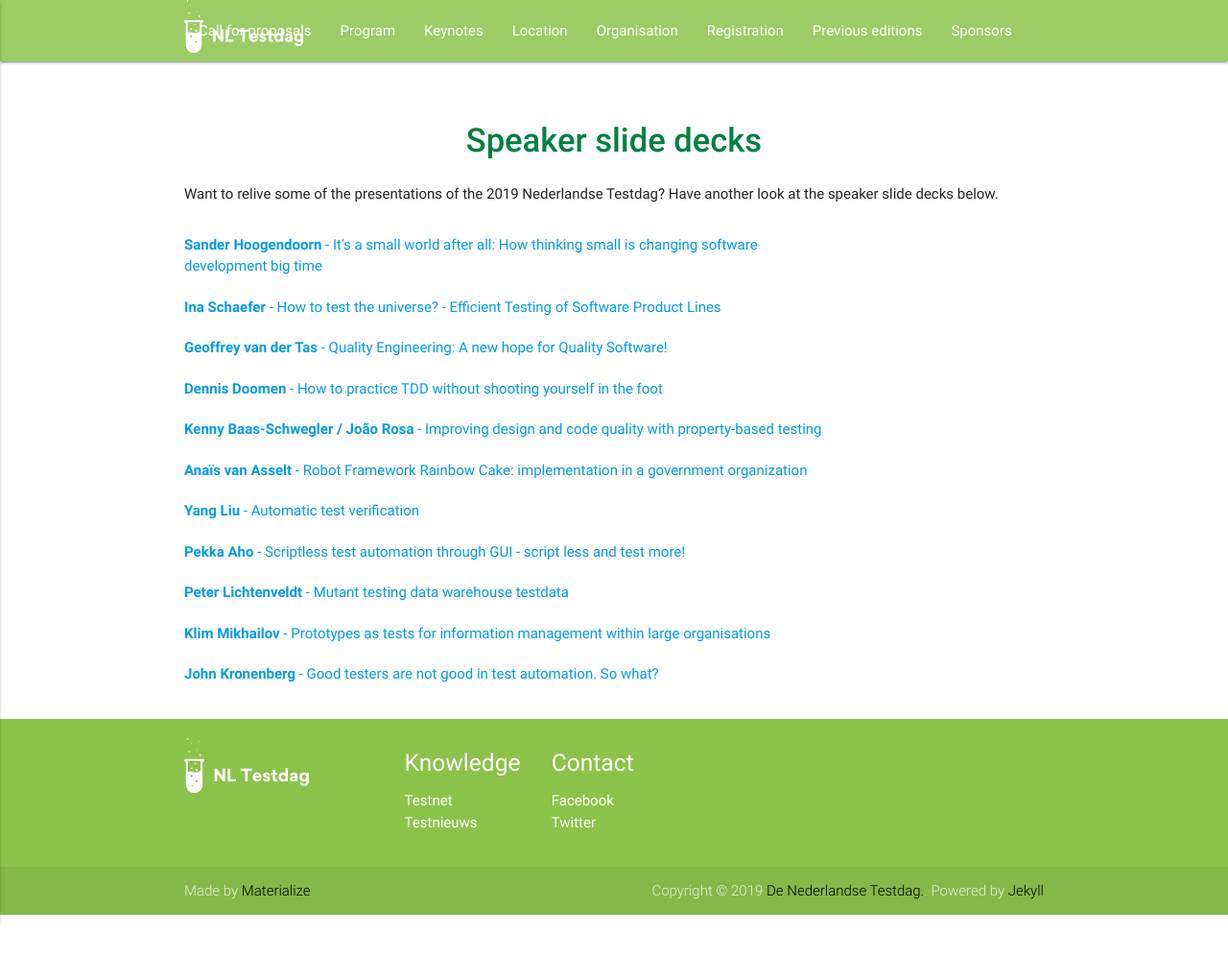
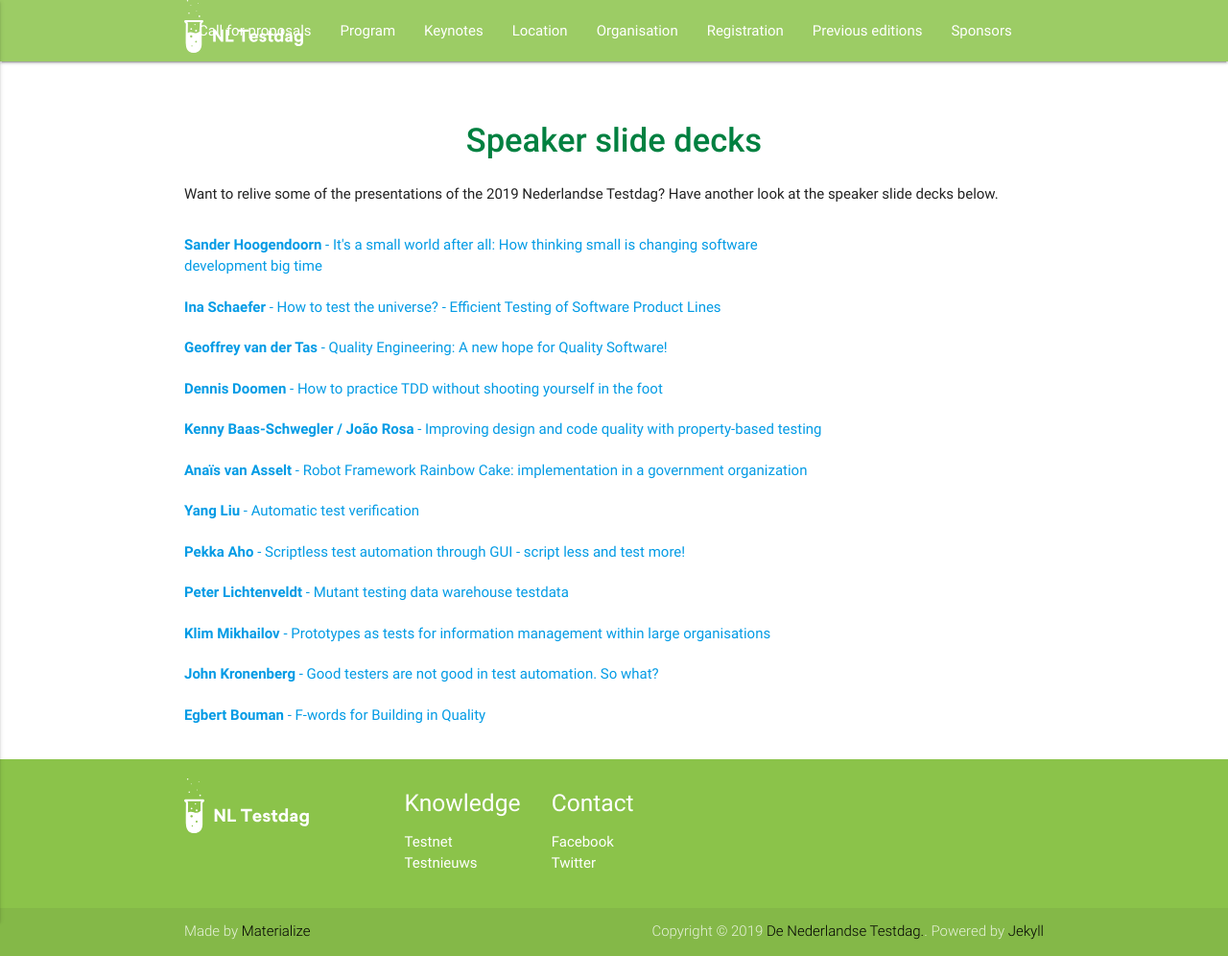
Before and after one commit to testdag2019/testdag2019.github.io, a Jekyll site: the page built from 07-slides.md, in a window 1280 px wide. Shown: the whole page at 96% size. Built offline with Jekyll 4.4.1, drawn with Linux system fonts in a browser that asks for light colours; before the commit the page ends 953 px from its top, so only the background shows below that.

Commit message:
Added slide deck for Egbert

```diff
--- a/07-slides.md
+++ b/07-slides.md
@@ -42,4 +42,7 @@ Want to relive some of the presentations of the 2019 Nederlandse Testdag? Have a
 		<div class="row">
         	<div class="col s9 left-align"><a href="/pdf/john_kronenberg.pdf" target="_blank"><b>John Kronenberg</b> - Good testers are not good in test automation. So what?</a></div>
         </div>
+		<div class="row">
+        	<div class="col s9 left-align"><a href="/pdf/egbert_bouman.pdf" target="_blank"><b>Egbert Bouman</b> - F-words for Building in Quality</a></div>
+        </div>
 </div>
```
Also changed, not shown: 1 other file.
